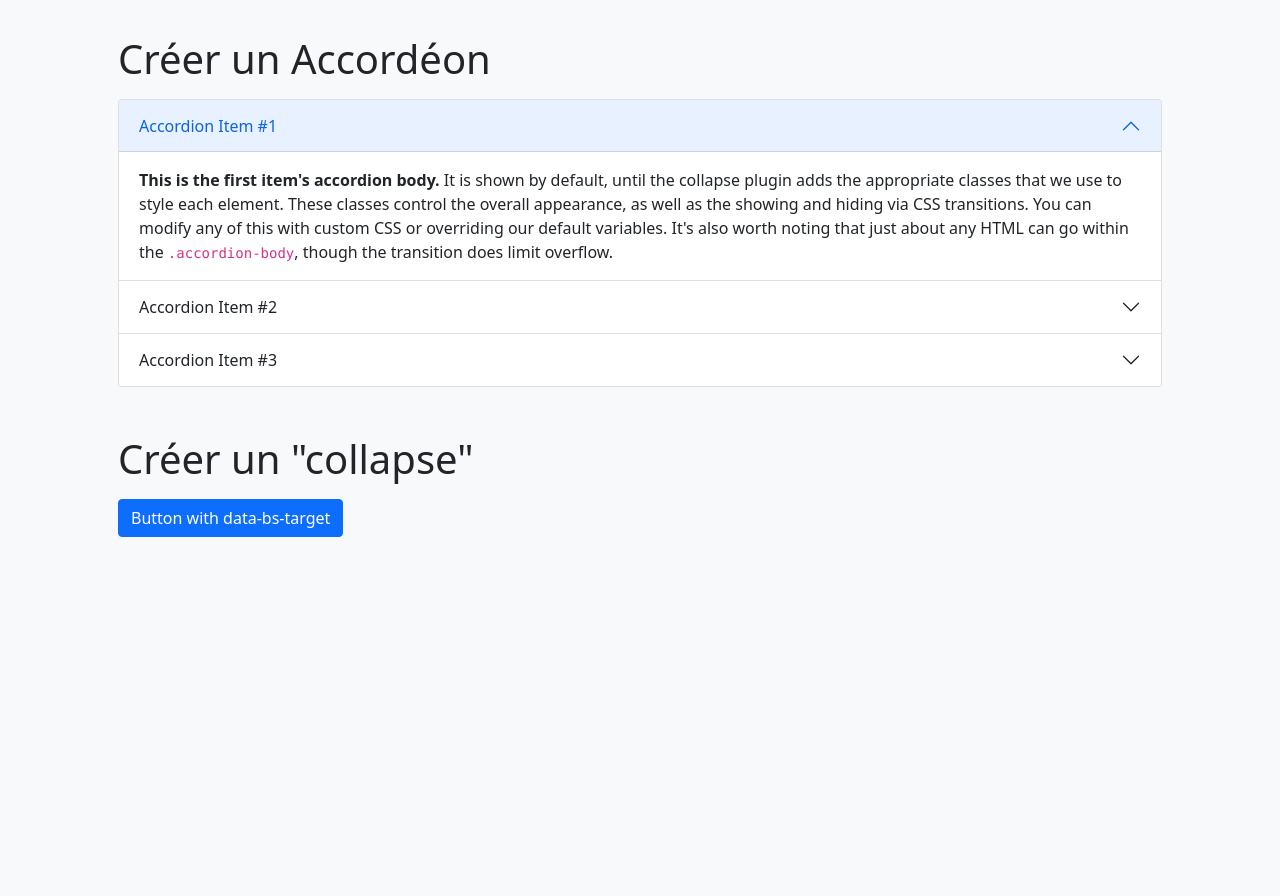
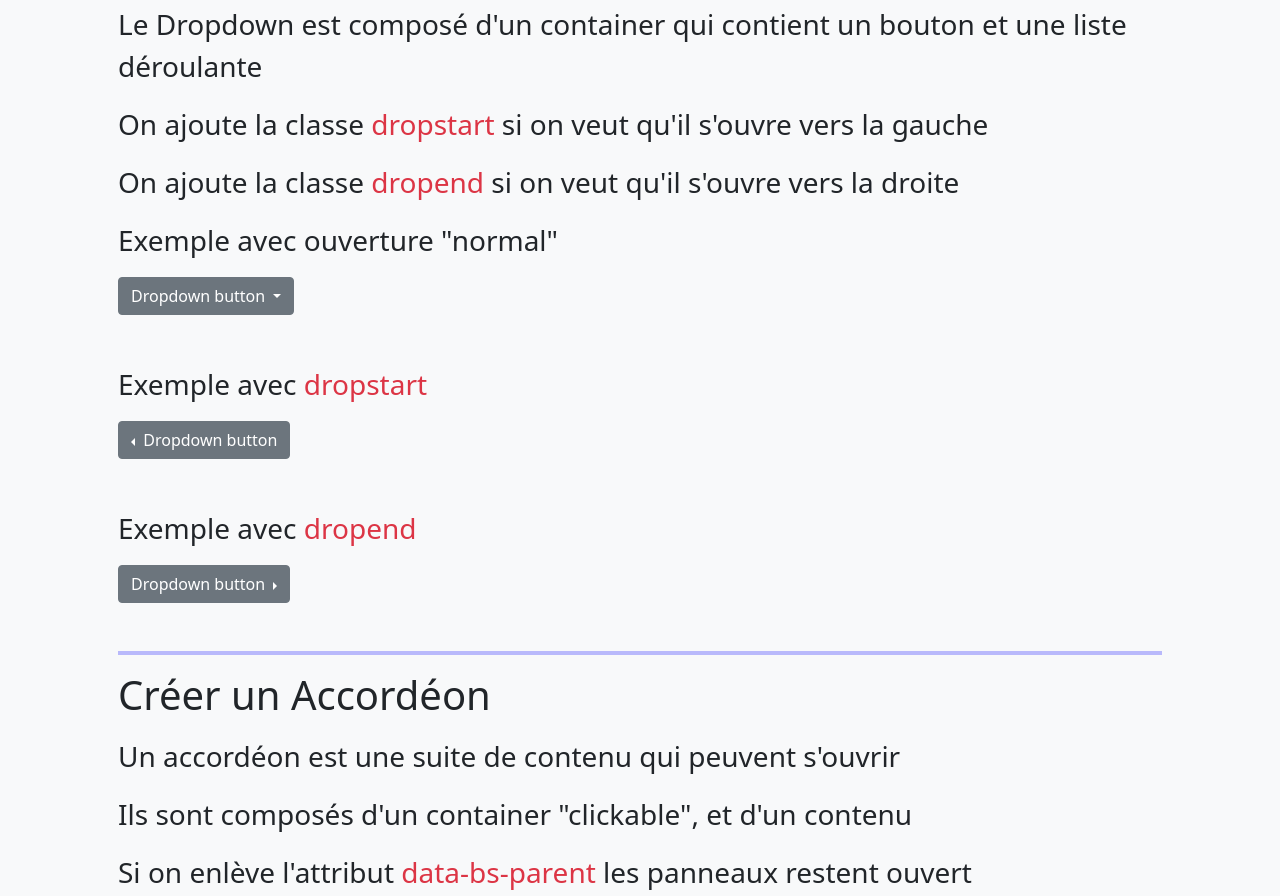
Before and after one commit to prestationweb42/Formation-Bootstrap-5, a plain HTML site: page 1. Sandbox/5. Composants avec JS/2. Dropdown-Accordeon.html in a window 1280 px wide. Shown: the part 492-1388 px from the top of the page. Before the commit the page ends 1141 px from the top, so only its background shows below. Drawn offline with nearby package versions, Linux system fonts and the light colour scheme.

Commit message:
lesson Composants JS Dropdown / Accordeon

```diff
--- a/1. Sandbox/5. Composants avec JS/2. Dropdown-Accordeon.html
+++ b/1. Sandbox/5. Composants avec JS/2. Dropdown-Accordeon.html
@@ -47,12 +47,12 @@
 <div class="container p-5 mb-5">
 
   <h2 class="display-6 mb-3">Créer un bouton dropdown </h2>
+  <p class="fs-3">Le Dropdown est composé d'un container qui contient un bouton et une liste déroulante<span class="text-danger"></span></p>
+  <p class="fs-3">On ajoute la classe <span class="text-danger">dropstart</span> si on veut qu'il s'ouvre vers la gauche</p>
+  <p class="fs-3">On ajoute la classe <span class="text-danger">dropend</span> si on veut qu'il s'ouvre vers la droite</p>
 
-  <!-- Le Dropdown est composé d'un container qui contient un bouton et une liste déroulante. -->
-  <!-- [dropend] si on veut qu'il s'ouvre vers la droite -->
-  <!-- [dropstart] si on veut qu'il s'ouvre vers la gauche -->
-
-  <!-- <div class="dropdown">
+  <p class="fs-3">Exemple avec ouverture "normal"<span class="text-danger"></span></p>
+  <div class="dropdown">
       <button class="btn btn-secondary dropdown-toggle" type="button" id="dropdownMenuButton1" data-bs-toggle="dropdown" aria-expanded="false">
         Dropdown button
       </button>
@@ -61,15 +61,38 @@
         <li><a class="dropdown-item" href="#">Another action</a></li>
         <li><a class="dropdown-item" href="#">Something else here</a></li>
       </ul>
-    </div> -->
+  </div>
+  <p class="fs-3 mt-5">Exemple avec <span class="text-danger">dropstart</span></p>
+  <div class="dropdown dropstart">
+      <button class="btn btn-secondary dropdown-toggle" type="button" id="dropdownMenuButton1" data-bs-toggle="dropdown" aria-expanded="false">
+        Dropdown button
+      </button>
+      <ul class="dropdown-menu" aria-labelledby="dropdownMenuButton1">
+        <li><a class="dropdown-item" href="#">Action</a></li>
+        <li><a class="dropdown-item" href="#">Another action</a></li>
+        <li><a class="dropdown-item" href="#">Something else here</a></li>
+      </ul>
+  </div>
+  <p class="fs-3 mt-5">Exemple avec <span class="text-danger">dropend</span></p>
+  <div class="dropdown dropend">
+    <button class="btn btn-secondary dropdown-toggle" type="button" id="dropdownMenuButton1" data-bs-toggle="dropdown" aria-expanded="false">
+      Dropdown button
+    </button>
+    <ul class="dropdown-menu" aria-labelledby="dropdownMenuButton1">
+      <li><a class="dropdown-item" href="#">Action</a></li>
+      <li><a class="dropdown-item" href="#">Another action</a></li>
+      <li><a class="dropdown-item" href="#">Something else here</a></li>
+    </ul>
+  </div>
 
 
-    <h2 class="display-6 mb-3 mt-5">Créer un Accordéon </h2>
+  <!-- Créer un Accordéon -->
+  <hr class="mt-5" style="border: 2px solid blue" />
+  <h2 class="display-6 mb-3">Créer un Accordéon </h2>
+  <p class="fs-3">Un accordéon est une suite de contenu qui peuvent s'ouvrir<span class="text-danger"></span></p>
+  <p class="fs-3">Ils sont composés d'un container "clickable", et d'un contenu<span class="text-danger"></span></p>
+  <p class="fs-3">Si on enlève l'attribut <span class="text-danger">data-bs-parent</span> les panneaux restent ouvert</p>
 
-    <!-- Un accordéon est une suite de contenu qui peuvent s'ouvrir. -->
-    <!-- Ils sont composés d'un container "clickable", et d'un contenu. -->
-
-    <!-- Si on enlève l'attribut, data-bs-parent les panneaux restent ouverts -->
 
     <div class="accordion" id="accordionExample">
 
@@ -90,7 +113,6 @@
         </div>
 
         <div class="accordion-item">
-
           <h2 class="accordion-header" id="headingTwo">
             <button class="accordion-button collapsed" type="button" data-bs-toggle="collapse" data-bs-target="#collapseTwo" aria-expanded="false" aria-controls="collapseTwo">
               Accordion Item #2
@@ -122,9 +144,10 @@
         </div>
       </div>
 
-    <h2 class="display-6 mb-3 mt-5">Créer un "collapse"</h2>
-
-    <!-- Le collapse ressemble beaucoup aux accordéons, mais avec un contenu unique. -->
+    <!-- Créer un "collapse" -->
+    <hr class="mt-5" style="border: 2px solid blue" />
+    <h2 class="display-6 mb-3">Créer un "collapse"</h2>
+    <p class="fs-3">Le collapse ressemble beaucoup aux accordéons, mais avec un contenu unique<span class="text-danger"></span></p>
 
     <p>
       <button class="btn btn-primary" type="button" data-bs-toggle="collapse" data-bs-target="#collapseExample" aria-expanded="false" aria-controls="collapseExample">
```
Lines whose indentation alone changed are shown as unchanged.
